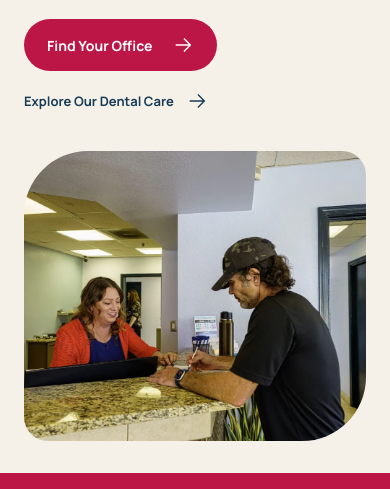
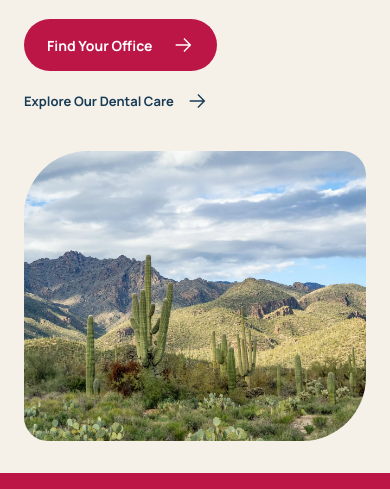
Before and after one commit to alphadogagency/Stratman-Family-Dentistry, an Astro site: page / in a window 390 px wide. Shown: the part 311-800 px from the top of the page. Built offline with nearby package versions, Linux system fonts and the light colour scheme; Astro itself is replaced by a stand-in of ours.

Commit message:
Replace homepage hero with Tucson mountain landscape

```diff
--- a/src/pages/index.astro
+++ b/src/pages/index.astro
@@ -24,7 +24,7 @@ const care = [
     <meta name="theme-color" content="#f5f1e8" />
     <link rel="icon" href="/assets/stratman-logo.webp" type="image/webp" />
     <link rel="preload" href="/fonts/manrope-500.ttf" as="font" type="font/ttf" crossorigin />
-    <link rel="preload" href="/assets/practice-welcome.webp" as="image" />
+    <link rel="preload" href="/assets/tucson-saguaro-mountains.webp" as="image" />
   </head>
   <body>
     <a class="skip-link" href="#main">Skip To Content</a>
@@ -49,7 +49,7 @@ const care = [
           <div class="hero-actions"><a class="button" href="#visit">Find Your Office <Arrow /></a><a class="text-link" href="#care">Explore Our Dental Care <Arrow /></a></div>
         </div>
         <div class="hero-media">
-          <figure class="hero-photo"><img src="/assets/practice-welcome.webp" alt="A visitor welcomed by a team member at Stratman’s reception desk" width="1024" height="803" fetchpriority="high" /></figure>
+          <figure class="hero-photo"><img src="/assets/tucson-saguaro-mountains.webp" alt="Saguaro cacti and mountains in Saguaro National Park near Tucson, Arizona" width="1600" height="1067" fetchpriority="high" /></figure>
         </div>
       </section>
       <section class="location-band wrap" aria-labelledby="locations-title">
--- a/src/styles/global.css
+++ b/src/styles/global.css
@@ -51,7 +51,7 @@ a:hover>.arrow{transform:translateX(4px)}
 .hero-actions .text-link{font-size:13px;gap:12px}
 .hero-media{min-width:0}
 .hero-photo{height:490px;overflow:hidden;border-radius:120px 32px 120px 32px}
-.hero-photo img{width:100%;height:100%;object-fit:cover;object-position:50% 85%}
+.hero-photo img{width:100%;height:100%;object-fit:cover;object-position:50% 50%}
 
 .location-band{background:var(--sand);border-radius:var(--panel-radius)}
 .location-band-inner{display:grid;grid-template-columns:1.3fr 1fr 1fr;padding:32px 40px;gap:30px}
@@ -171,7 +171,7 @@ address{font-style:normal;font-size:17px;line-height:1.65}
   .hero{display:flex;flex-direction:column;align-items:stretch;gap:28px;padding-block:28px 32px}.hero-copy{padding:0}
   .hero h1{font-size:clamp(38px,10.2vw,60px);line-height:1.07;margin-bottom:20px}
   .hero-copy p{font-size:16px;line-height:1.65;max-width:42ch}.hero-actions{margin-top:22px;gap:8px 20px}.hero-actions .button{min-height:52px;padding:14px 23px}
-  .hero-photo{height:auto;aspect-ratio:1.18;border-radius:64px 24px 64px 24px}.hero-photo img{aspect-ratio:1.18;object-position:50% 80%}
+  .hero-photo{height:auto;aspect-ratio:1.18;border-radius:64px 24px 64px 24px}.hero-photo img{aspect-ratio:1.18;object-position:50% 50%}
   .location-band-inner{display:block;padding:26px}.location-intro{display:block;padding:0 0 22px;margin-bottom:0;border:0}.location-intro h2{font-size:25px;margin-bottom:10px}.location-intro p{font-size:14px;max-width:none}.desktop-break{display:none}
   .band-office,.band-office:last-child{border-left:0;border-top:1px solid var(--line);padding:18px 0;display:grid;grid-template-columns:1fr auto;gap:4px 12px}.band-office:last-child{padding-bottom:0}
   .band-office h3{font-size:24px;margin:0}.band-office p{grid-column:1;font-size:13px;margin:0;max-width:22ch}.band-office a{grid-column:2;grid-row:1/3;align-self:center;gap:10px;font-size:12px}
```
Also changed, not shown: public/assets/tucson-saguaro-mountains.webp (added).
